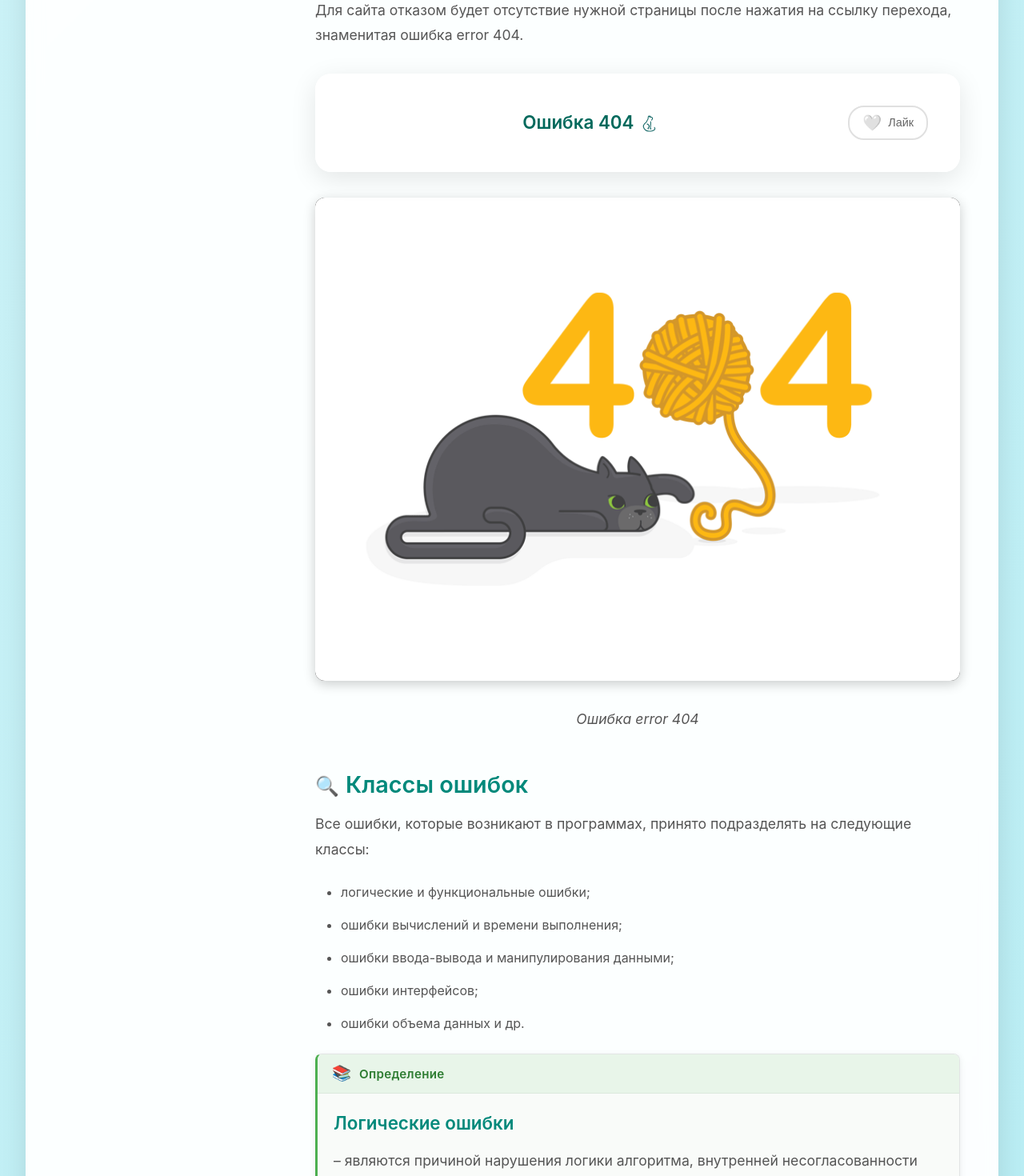
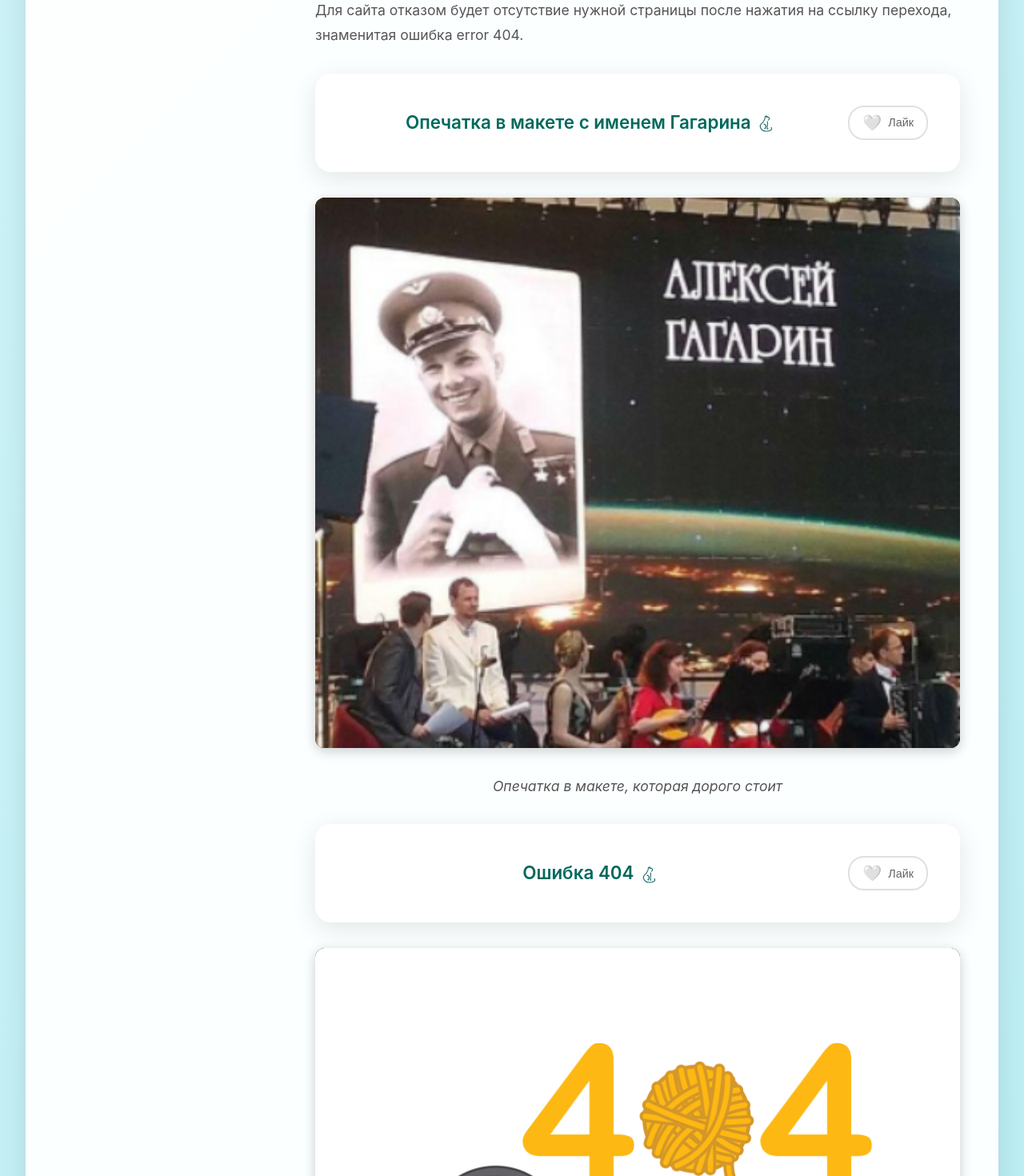
Before and after one commit to ekaaaaaat/Multimedia_testing, a React (Vite) app: page /lessons/2 in a window 1280 px wide. Shown: the part 3640-5110 px from the top of the page at 80% size. Built offline with nearby package versions, Linux system fonts and the light colour scheme.

Commit message:
Add Gagarin image to Lesson 2 after the example

```diff
--- a/src/pages/LessonDetail.jsx
+++ b/src/pages/LessonDetail.jsx
@@ -495,6 +495,11 @@ const LessonDetail = () => {
 
 **Пример:** 🔍 Для сайта отказом будет отсутствие нужной страницы после нажатия на ссылку перехода, знаменитая ошибка error 404.`,
             images: [
+              {
+                src: imageGagarin,
+                alt: 'Опечатка в макете с именем Гагарина',
+                caption: 'Опечатка в макете, которая дорого стоит'
+              },
               {
                 src: animation404Cat,
                 alt: 'Ошибка 404',
```
